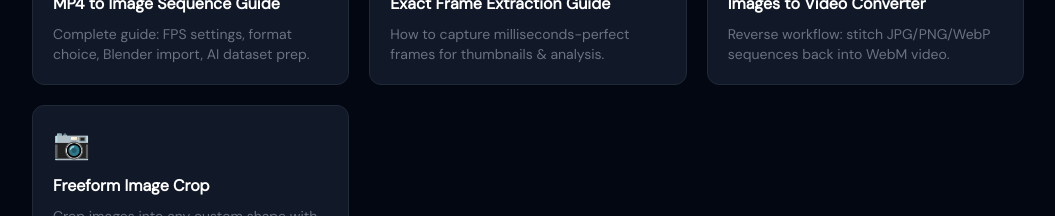
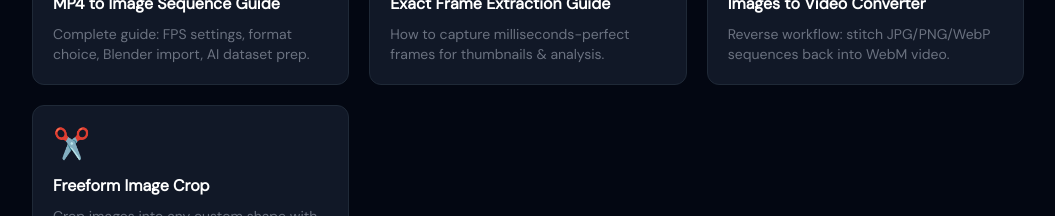
Before and after one commit to msachal5700/video-to-image-sequence, a React (Vite) app: page / in a window 1280 px wide. Shown: the part 9980-10196 px from the top of the page, without its empty margins (112-1167 px from the left). Built offline with nearby package versions, Linux system fonts and the light colour scheme.

Commit message:
Homepage: link /image-crop in related tools

```diff
--- a/pages/Home.tsx
+++ b/pages/Home.tsx
@@ -190,7 +190,8 @@ const Home: React.FC = () => {
     '/video-to-png',
     '/images-to-video',
     '/screenshot-from-video',
-    '/blog/mp4-to-image-sequence-guide'
+    '/blog/mp4-to-image-sequence-guide',
+    '/image-crop'
   ];
 
   return (
@@ -553,7 +554,7 @@ const Home: React.FC = () => {
           {relatedData.map(({ title, desc }, idx) => (
             <Link key={idx} to={relatedLinks[idx] || '/'} className="bg-gray-900 border border-gray-800 rounded-xl p-5 hover:border-cyan-800 hover:bg-gray-900/80 transition-all group block text-left">
               <div className="text-3xl mb-3 group-hover:scale-110 transition-transform inline-block">
-                {idx === 0 ? '🎯' : idx === 1 ? '📚' : idx === 2 ? '🎨' : idx === 3 ? '🎬' : idx === 4 ? '📸' : '📷'}
+                {idx === 0 ? '🎯' : idx === 1 ? '📚' : idx === 2 ? '🎨' : idx === 3 ? '🎬' : idx === 4 ? '📸' : idx === 5 ? '📷' : '✂️'}
               </div>
               <h3 className="text-white font-semibold mb-2 group-hover:text-cyan-400 transition-colors text-sm md:text-base">{title}</h3>
               <p className="text-gray-500 text-xs md:text-sm leading-relaxed">{desc}</p>
```
